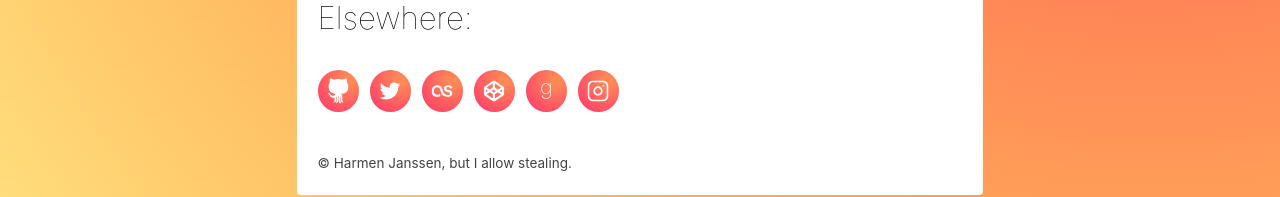
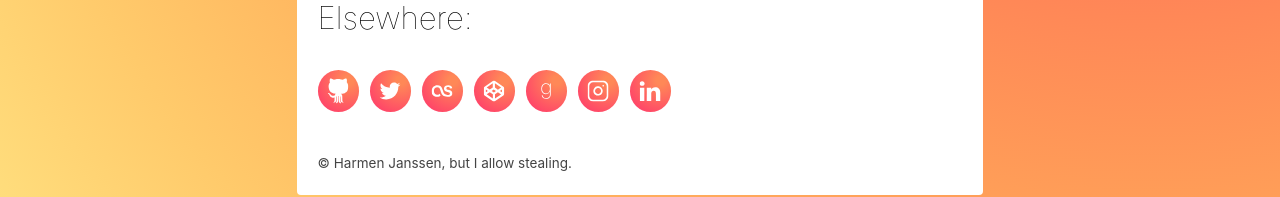
Before and after one commit to harmenjanssen/whatstyle, a Next.js app: page / in a window 1280 px wide. Shown: the part 584-781 px from the top of the page. Built offline with nearby package versions, Linux system fonts and the light colour scheme.

Commit message:
Add LinkedIn

```diff
--- /dev/null
+++ b/components/social/LinkedIn.tsx
@@ -0,0 +1,12 @@
+export default function LinkedIn() {
+  return (
+    <a
+      title="Harmen on LinkedIn"
+      href="https://www.linkedin.com/in/harmenjanssen"
+    >
+      <svg xmlns="http://www.w3.org/2000/svg" viewBox="0 4.559 430.117 416.002">
+        <path d="M430.117 261.543v159.018h-92.188V272.193c0-37.271-13.334-62.708-46.703-62.708-25.474 0-40.632 17.142-47.302 33.724-2.432 5.929-3.058 14.179-3.058 22.478V420.56h-92.219s1.242-251.286 0-277.32h92.21v39.309c-.188.294-.43.611-.606.896h.606v-.896c12.251-18.869 34.13-45.824 83.103-45.824 60.674-.001 106.157 39.636 106.157 124.818zM52.183 9.558C20.635 9.558 0 30.251 0 57.463c0 26.619 20.038 47.94 50.959 47.94h.616c32.159 0 52.159-21.317 52.159-47.94-.606-27.212-20-47.905-51.551-47.905zM5.477 420.561h92.184V143.24H5.477v277.321z"></path>
+      </svg>
+    </a>
+  );
+}
--- a/pages/index.tsx
+++ b/pages/index.tsx
@@ -5,6 +5,7 @@ import Github from "../components/social/Github";
 import Goodreads from "../components/social/Goodreads";
 import Instagram from "../components/social/Instagram";
 import Lastfm from "../components/social/Lastfm";
+import LinkedIn from "../components/social/LinkedIn";
 import Twitter from "../components/social/Twitter";
 
 const IndexPage = () => (
@@ -59,6 +60,9 @@ const IndexPage = () => (
           <li>
             <Instagram />
           </li>
+          <li>
+            <LinkedIn />
+          </li>
         </ul>
       </nav>
     </aside>
```
